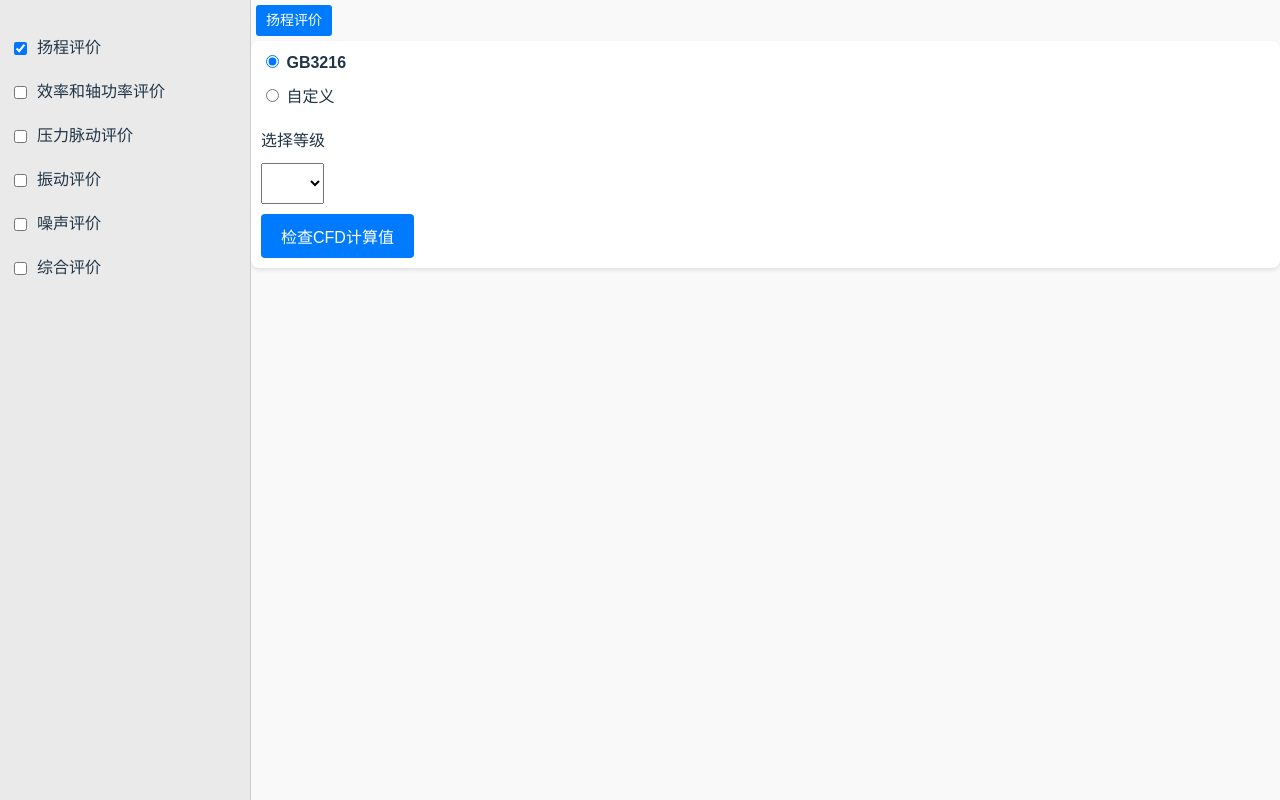
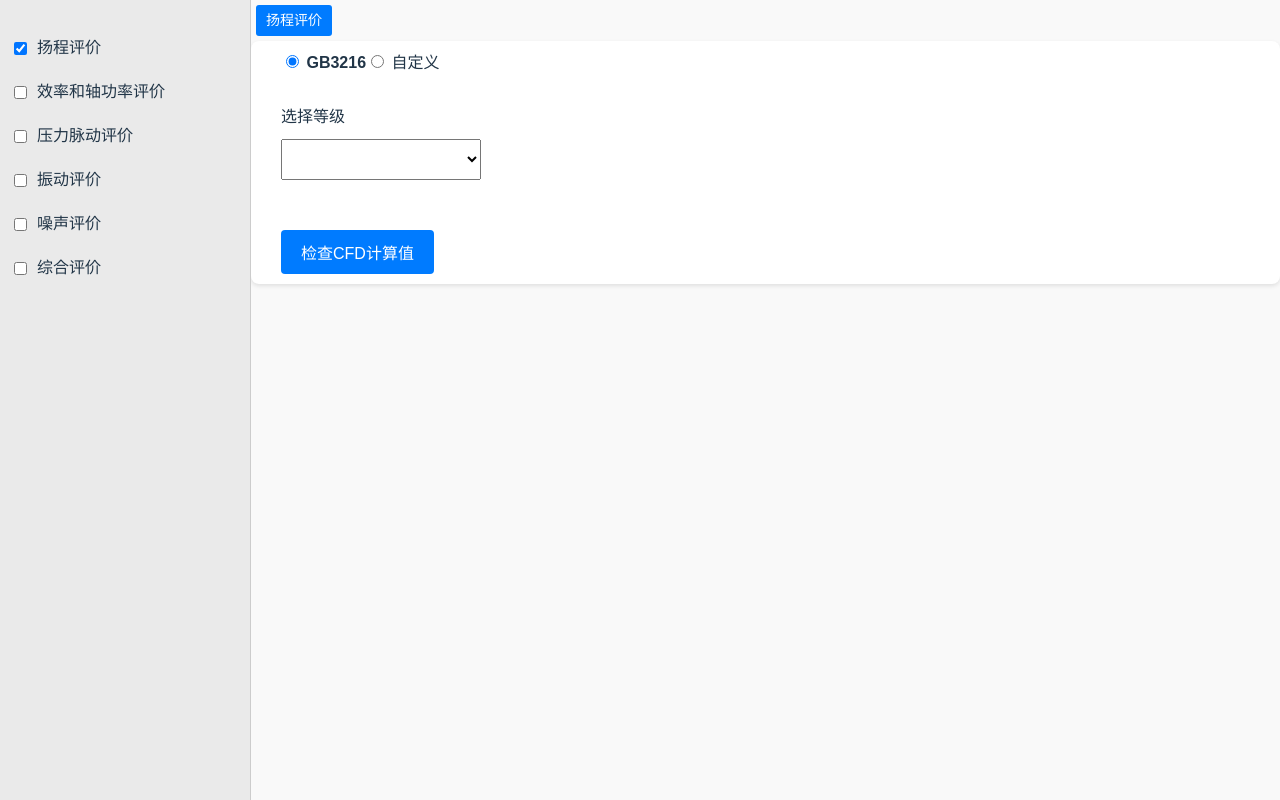
Before and after one commit to Jacksong918/Evaluation-system, a Vue app: page / in a window 1280 px wide. Both pictures are taken after a click on the checkbox 20 px from the left and 48 px from the top of the page. Built offline with nearby package versions, Linux system fonts and the light colour scheme.

Commit message:
Optimize UI

```diff
--- a/index.html
+++ b/index.html
@@ -4,7 +4,7 @@
     <meta charset="UTF-8" />
     <link rel="icon" type="image/svg+xml" href="/vite.svg" />
     <meta name="viewport" content="width=device-width, initial-scale=1.0" />
-    <title>Vite + Vue</title>
+    <title>评价标准设置</title>
   </head>
   <body>
     <div id="app"></div>
--- a/src/views/EvaluationPanel.vue
+++ b/src/views/EvaluationPanel.vue
@@ -1,6 +1,6 @@
 <template>
   <div class="evaluation-panel">
-    <div class="evaluation-options">
+    <div class="evaluation-options" style="display: flex;">
       <label>
         <input type="radio" value="GB3216" v-model="selectedOption" /> GB3216
       </label>
@@ -11,7 +11,7 @@
 
     <div v-if="selectedOption === 'GB3216'" class="evaluation-content">
       <label>选择等级</label>
-      <select v-model="selectedLevel">
+      <select v-model="selectedLevel" class="selectbox">
         <option v-for="level in gb3216Levels" :key="level" :value="level">{{ level }}</option>
       </select>
     </div>
@@ -19,18 +19,18 @@
     <div v-if="selectedOption === '自定义'" class="evaluation-content">
       <div class="input-group">
         <label>下限:
-          <input type="number" v-model="customLowerLimit" />
+          <input class="custom-input"  type="number" v-model="customLowerLimit" />
         </label>
       </div>
       <div class="input-group">
         <label>上限:
-          <input type="number" v-model="customUpperLimit" />
+          <input class="custom-input" type="number" v-model="customUpperLimit" />
         </label>
       </div>
     </div>
 
-    <button @click="checkValue">检查CFD计算值</button>
-    <div v-if="result !== null">{{ result }}</div>
+    <button class="checkValue"  @click="checkValue">检查CFD计算值</button>
+    <div class="result_msg" v-if="result !== null">{{ result }}</div>
   </div>
 </template>
 
@@ -47,7 +47,7 @@ const props = defineProps({
 
 const selectedOption = ref('GB3216')
 const selectedLevel = ref('')
-const gb3216Levels = ['1U', '1B', '2U', '2B', '3B', '3U']
+const gb3216Levels = ['1U', '1E', '1B', '2B', '2U', '3B']
 const customUpperLimit = ref('')
 const customLowerLimit = ref('')
 const result = ref(null)
@@ -76,11 +76,22 @@ function checkValue() {
 }
 
 .evaluation-options {
+  margin-left: 20px;
   margin-bottom: 20px;
 }
 
 .evaluation-content {
+  margin-left: 20px;
   margin-top: 10px;
+}
+
+.selectbox {
+  width: 200px;
+}
+
+.checkValue {
+  margin-left: 20px;
+  margin-top: 50px;
 }
 
 label {
@@ -100,6 +111,10 @@ select, input[type="number"], button {
   font-size: 16px;
 }
 
+.custom-input {
+    width: 130px;
+}
+
 button {
   padding: 10px 20px;
   border: none;
@@ -110,6 +125,10 @@ button {
   transition: background-color 0.3s ease;
 }
 
+.result_msg {
+  margin-top: 20px;
+  margin-left: 20px;
+}
 button:hover {
   background-color: #0056b3;
 }
```
